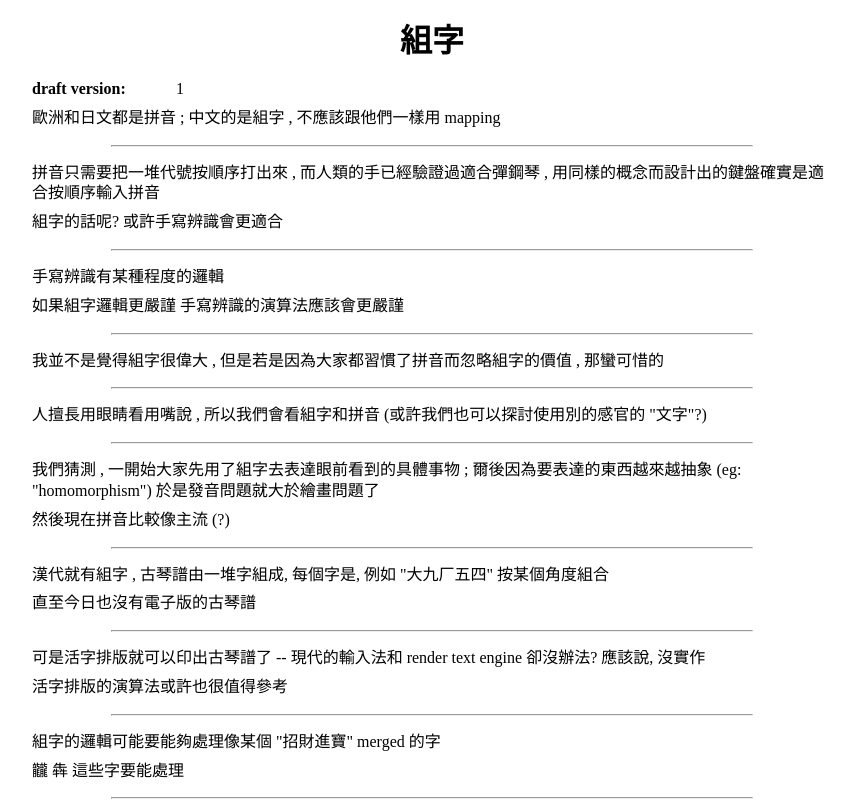
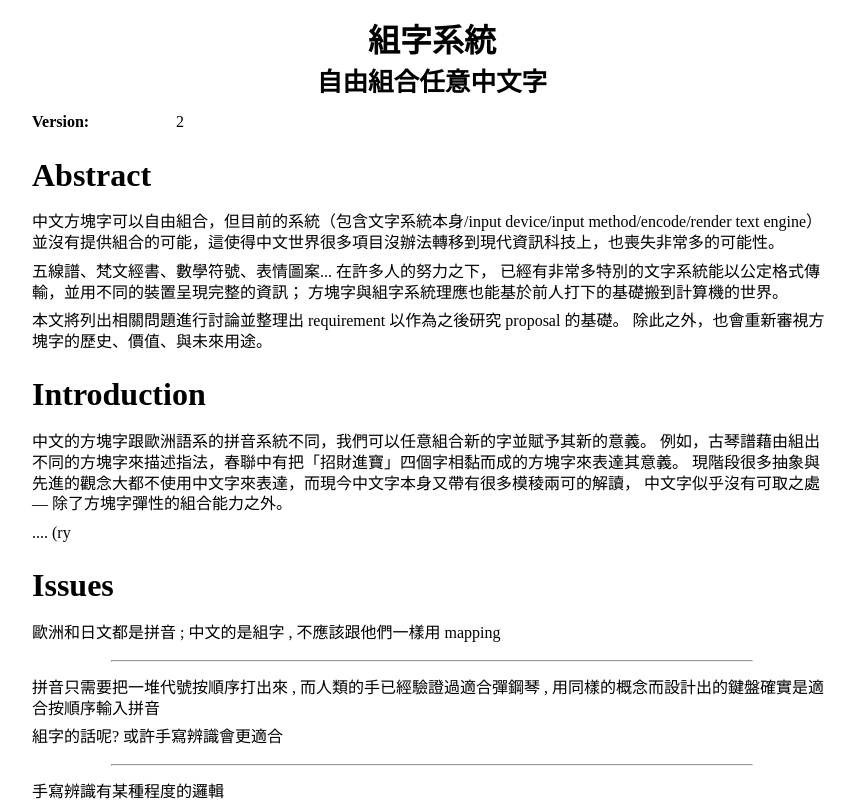
Before and after one commit to apua/apua.github.io, a plain HTML site: page index.html in a window 1280 px wide. Shown: the top 806 px of the page, without its empty margins (208-1063 px from the left). Drawn offline with Linux system fonts and the light colour scheme.

Commit message:
add abstract and update a few

```diff
--- a/index.html
+++ b/index.html
@@ -3,7 +3,7 @@
 <head>
 <meta charset="utf-8"/>
 <meta name="generator" content="Docutils 0.13.1: http://docutils.sourceforge.net/" />
-<title>組字</title>
+<title>組字系統</title>
 <style type="text/css">
 
 /* Minimal style sheet for the HTML output of Docutils.                    */
@@ -563,13 +563,32 @@ a { text-decoration: none; }
 </head>
 <body>
 <div class="document" id="id1">
-<h1 class="title">組字</h1>
+<h1 class="title">組字系統</h1>
 
+<p class="subtitle" id="id2">自由組合任意中文字</p>
 <dl class="docinfo simple">
-<dt class="draft-version">draft version</dt>
-<dd class="draft-version"><p>1</p>
-</dd>
+<dt class="version">Version</dt>
+<dd class="version">2</dd>
 </dl>
+<div class="section" id="abstract">
+<h1>Abstract</h1>
+<p>中文方塊字可以自由組合，但目前的系統（包含文字系統本身/input device/input method/encode/render text engine）並沒有提供組合的可能，這使得中文世界很多項目沒辦法轉移到現代資訊科技上，也喪失非常多的可能性。</p>
+<p>五線譜、梵文經書、數學符號、表情圖案... 在許多人的努力之下，
+已經有非常多特別的文字系統能以公定格式傳輸，並用不同的裝置呈現完整的資訊；
+方塊字與組字系統理應也能基於前人打下的基礎搬到計算機的世界。</p>
+<p>本文將列出相關問題進行討論並整理出 requirement 以作為之後研究 proposal 的基礎。
+除此之外，也會重新審視方塊字的歷史、價值、與未來用途。</p>
+</div>
+<div class="section" id="introduction">
+<h1>Introduction</h1>
+<p>中文的方塊字跟歐洲語系的拼音系統不同，我們可以任意組合新的字並賦予其新的意義。
+例如，古琴譜藉由組出不同的方塊字來描述指法，春聯中有把「招財進寶」四個字相黏而成的方塊字來表達其意義。
+現階段很多抽象與先進的觀念大都不使用中文字來表達，而現今中文字本身又帶有很多模稜兩可的解讀，
+中文字似乎沒有可取之處 — 除了方塊字彈性的組合能力之外。</p>
+<p>.... (ry</p>
+</div>
+<div class="section" id="issues">
+<h1>Issues</h1>
 <p>歐洲和日文都是拼音 ; 中文的是組字 , 不應該跟他們一樣用 mapping</p>
 <hr class="docutils" />
 <p>拼音只需要把一堆代號按順序打出來 , 而人類的手已經驗證過適合彈鋼琴 , 用同樣的概念而設計出的鍵盤確實是適合按順序輸入拼音</p>
@@ -624,6 +643,9 @@ a { text-decoration: none; }
 <p>除此之外, 圖像的方塊文字本來就可以以各種方向書寫, 這也可以思考一下如何取捨</p>
 <p>取捨, 在重鑄組字系統的工作之中非常重要 : 秦朝就落實過書同文 , 篆書之後還演進到楷書 ,
 這些歷史都支持我們去優化文字系統使其在表達, 傳達, 紀錄上更有效率</p>
+<hr class="docutils" />
+<p>標點符號的意義必須重新思考，因為他是近代才塞進去的設計，而且事實上影響閱讀</p>
+</div>
 </div>
 </body>
 </html>
```
Also changed, not shown: 1 other file.
